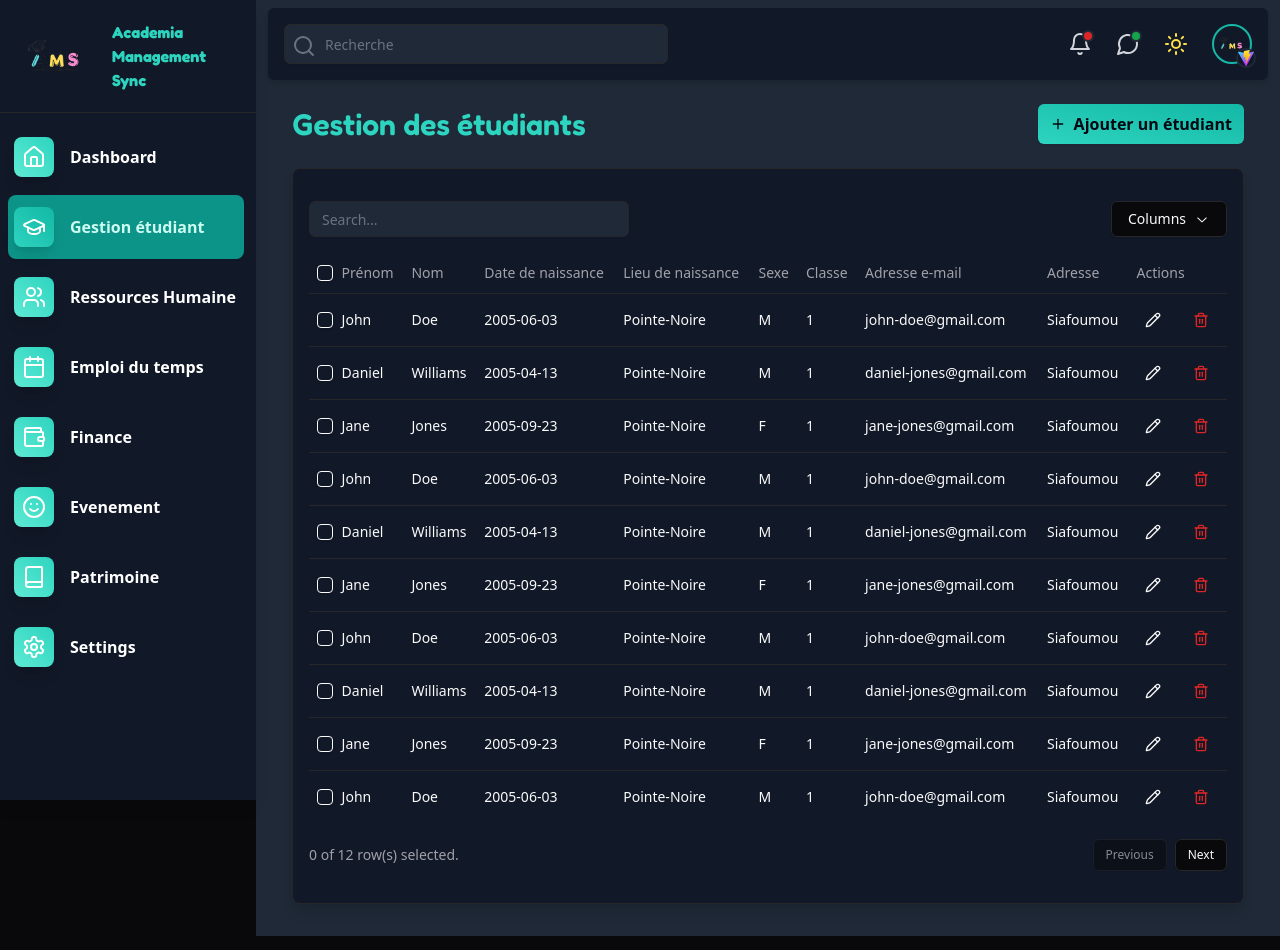
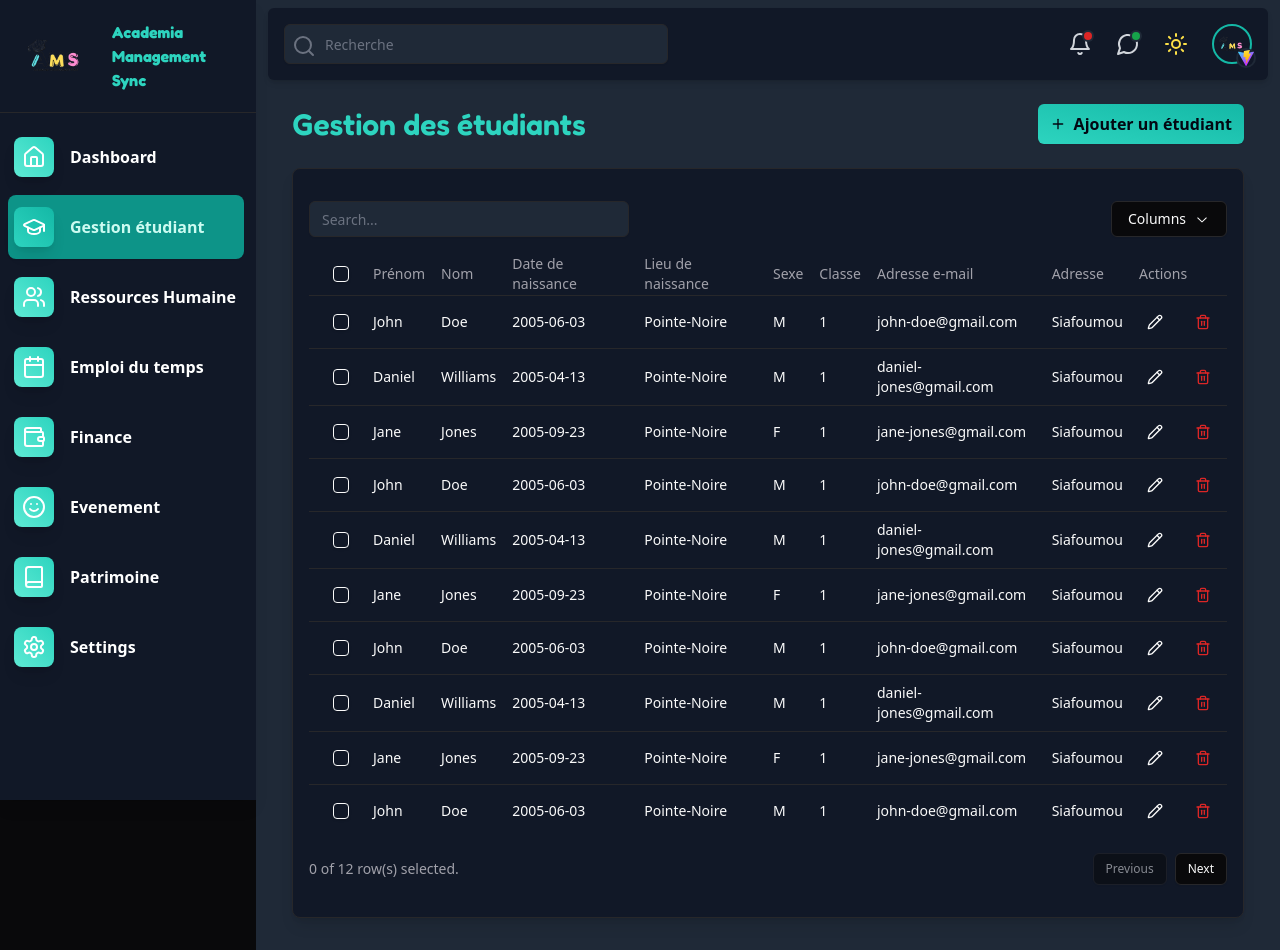
Before and after one commit to AureDulvresse/app.ams.io, a React (Vite) app: page /students in a window 1280 px wide. Built offline with nearby package versions, Linux system fonts and the light colour scheme.

Commit message:
Update DataTable.tsx

```diff
--- a/src/components/common/DataTable.tsx
+++ b/src/components/common/DataTable.tsx
@@ -74,6 +74,7 @@ const DataTable = <T,>({
         id: "select",
         header: ({ table }) => (
           <Checkbox
+            className="mx-4"
             checked={
               table.getIsAllPageRowsSelected() ||
               (table.getIsSomePageRowsSelected() && "indeterminate")
@@ -86,6 +87,7 @@ const DataTable = <T,>({
         ),
         cell: ({ row }) => (
           <Checkbox
+            className="mx-4"
             checked={row.getIsSelected()}
             onCheckedChange={(value) => row.toggleSelected(!!value)}
             aria-label="Select row"
```
